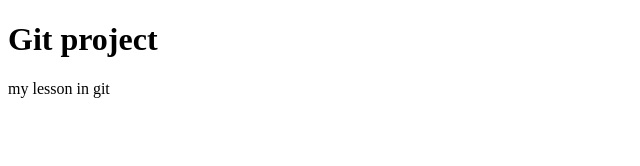
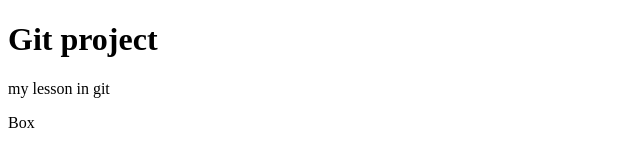
Before and after one commit to vltinica/GP, a plain HTML site: page index.html in a window 1280 px wide. Shown: the full height of the page, 0-640 px from the left. Drawn offline with Linux system fonts and the light colour scheme.

Commit message:
add a Box in div

```diff
--- a/index.html
+++ b/index.html
@@ -9,6 +9,7 @@
   <body>
     <h1>Git project</h1>
     <p>my lesson in git</p>
+    <div class="box">Box</div>
 
     <script src="./src/script.js"></script>
   </body>
```
